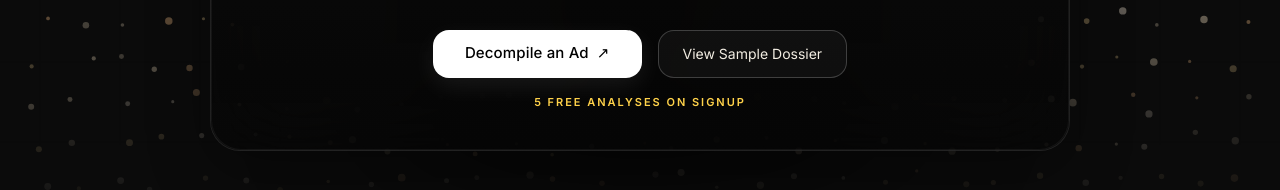
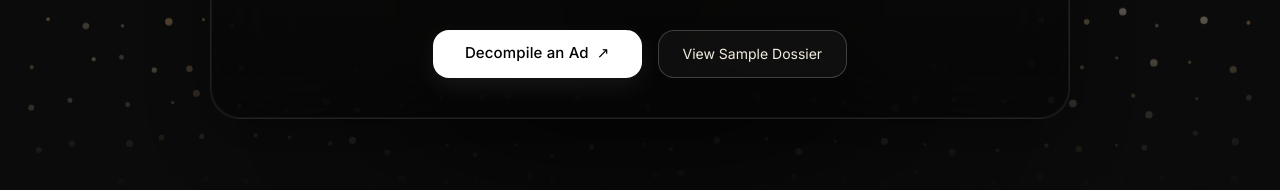
Before and after one commit to popvisly/visual-decompiler, a Next.js app: page / in a window 1280 px wide. Shown: the part 618-808 px from the top of the page. Built offline with nearby package versions, Linux system fonts and the light colour scheme; no server answers.

Commit message:
Remove free analyses line from hero for cleaner presentation

```diff
--- a/src/components/marketing/CinematicHero.tsx
+++ b/src/components/marketing/CinematicHero.tsx
@@ -53,9 +53,6 @@ export default function CinematicHero() {
                                 </Link>
                             </div>
 
-                            <p className="mt-4 text-[11px] font-semibold uppercase tracking-[0.18em] text-[#FFD24A]">
-                                5 free analyses on signup
-                            </p>
 
                         </div>
                     </div>
```
